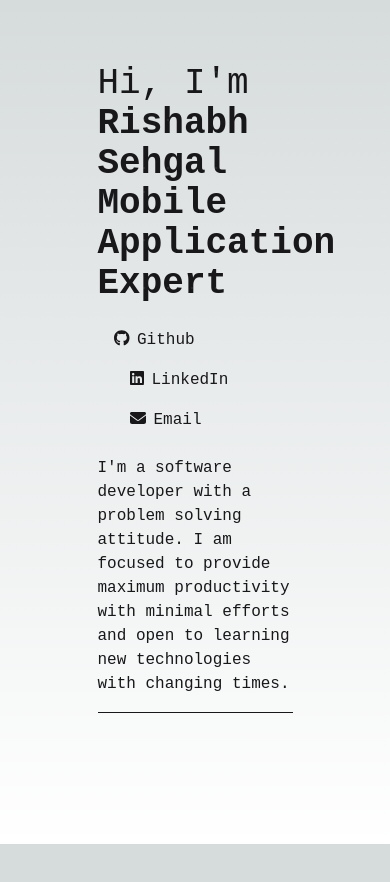
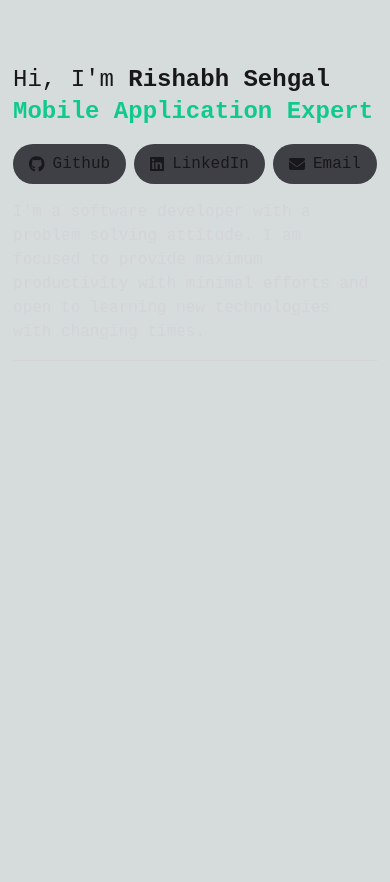
Before and after one commit to sehgalrishabh/sehgalrishabh.github.io, a Next.js app: page / in a window 390 px wide. Shown: the top 882 px of the page. Before the commit the page ends 844 px from the top, so only its background shows below. Built offline with nearby package versions, Linux system fonts and the light colour scheme; a web font is replaced by a local one.

Commit message:
added mobile responsiveness

```diff
--- a/package.json
+++ b/package.json
@@ -14,11 +14,13 @@
     "@fortawesome/free-regular-svg-icons": "^6.5.1",
     "@fortawesome/free-solid-svg-icons": "^6.5.1",
     "@fortawesome/react-fontawesome": "^0.2.0",
+    "lodash": "^4.17.21",
     "next": "14.1.3",
     "react": "^18",
     "react-dom": "^18"
   },
   "devDependencies": {
+    "@types/lodash": "^4.17.0",
     "@types/node": "^20",
     "@types/react": "^18",
     "@types/react-dom": "^18",
--- a/src/app/globals.css
+++ b/src/app/globals.css
@@ -31,15 +31,26 @@ body {
       rgb(var(--background-end-rgb))
     )
     rgb(var(--background-start-rgb));
+  position: relative;
 }
 
 canvas {
-  display: block;
-  position: absolute;
-  top: 0;
-  left: 0;
+  position: fixed;
   width: 100%;
   height: 100%;
+  z-index: -1;
+}
+
+main {
+  height: 200vh;
+  position: absolute;
+  left: 0;
+  right: 0;
+  min-width: 100%;
+  max-width: 100%;
+}
+section {
+  position: relative;
 }
 
 @layer utilities {
--- a/src/app/page.tsx
+++ b/src/app/page.tsx
@@ -4,18 +4,26 @@ import { faEnvelope } from "@fortawesome/free-solid-svg-icons";
 
 const Landing = () => {
   return (
-    <main className="flex min-h-screen flex-col py-16 items-center">
-      <section className="w-1/2">
-        <h1 className="text-4xl">
+    <main className="flex min-h-screen flex-col py-16 items-center px-4 lg:px-0">
+      <section className="lg:w-1/2">
+        <h1 className="text-2xl lg:text-4xl">
           Hi, I&apos;m <b>Rishabh Sehgal</b>
         </h1>
-        <h1 className="text-primary font-black text-4xl">
+        <h1 className="text-primary font-black text-2xl lg:text-4xl">
           Mobile Application Expert
         </h1>
-        <div id="social-buttons" className="mt-4">
+        <div id="social-buttons" className="mt-4 overflow-x-scroll flex">
           <PillButton icon={faGithub} title="Github" />
-          <PillButton className="ms-4" icon={faLinkedin} title="LinkedIn" />
-          <PillButton className="ms-4" icon={faEnvelope} title="Email" />
+          <PillButton
+            className="ms-2 lg:ms-4"
+            icon={faLinkedin}
+            title="LinkedIn"
+          />
+          <PillButton
+            className="ms-2 lg:ms-4"
+            icon={faEnvelope}
+            title="Email"
+          />
         </div>
         <p id="about" className="mt-4 text-white-light">
           I&apos;m a software developer with a problem solving attitude. I am
--- a/src/components/DotGrid.tsx
+++ b/src/components/DotGrid.tsx
@@ -7,12 +7,20 @@ import React, {
   useLayoutEffect,
 } from "react";
 import { Colors } from "../../tailwind.config";
+import { throttle, debounce } from "lodash";
 
 const DotGrid: React.FC = () => {
   const canvasRef = useRef<HTMLCanvasElement>(null);
 
   // Define dot parameters
-  const dotRadius = typeof window !== "undefined" ? window.innerWidth / 8 : 100; // Radius within which dots change color
+  const isPortrait =
+    typeof window !== "undefined"
+      ? window.innerWidth < window.innerHeight
+      : false;
+  const dotRadius =
+    typeof window !== "undefined"
+      ? window.innerWidth / (isPortrait ? 2 : 8)
+      : 100; // Radius within which dots change color
   const inactiveDotColor = Colors["inactive-dots-color"]; // Color for inactive dots
   const activeDotColor = Colors.primary; // Color for updated dots
   const dotSize = 1; // Size of dots
@@ -85,9 +93,13 @@ const DotGrid: React.FC = () => {
     [dotPositions, dotSpacing, dotRadius, activeDotColor]
   );
 
+  // Throttled event listeners
+  const throttledMouseMove = throttle(handleMouseMove, 16); // ~60fps
+  const throttledTouchMove = throttle(handleTouchMove, 16); // ~60fps
+  const debouncedResize = debounce(handleResize, 200); // Resize optimization
+
   // Event listener for mouse movement
-  const handleMouseMove = useCallback(
-    (e: MouseEvent) => {
+  function handleMouseMove(e: MouseEvent) {
     const mouseX = e.clientX;
     const mouseY = e.clientY;
 
@@ -104,25 +116,19 @@ const DotGrid: React.FC = () => {
       setPrevMouseX(mouseX);
       setPrevMouseY(mouseY);
     }
-    },
-    [prevMouseX, prevMouseY, updateColor]
-  );
+  }
 
   // Event listener for touch movement
-  const handleTouchMove = useCallback(
-    (e: TouchEvent) => {
+  function handleTouchMove(e: TouchEvent) {
     e.preventDefault(); // Prevent default touch behavior (like scrolling)
     const touchX = e.touches[0].clientX;
     const touchY = e.touches[0].clientY;
     updateColor(touchX, touchY);
-    },
-    [updateColor]
-  );
+  }
 
   // Event listener for window resize
-  const handleResize = useCallback(() => {
+  function handleResize() {
     const canvas = canvasRef.current;
-    const ctx = canvas!.getContext("2d");
 
     // Update canvas dimensions
     canvas!.width = window.innerWidth;
@@ -139,7 +145,7 @@ const DotGrid: React.FC = () => {
       }
     }
     setDotPositions(newPositions);
-  }, [dotPositions, dotSpacing]);
+  }
 
   useLayoutEffect(() => {
     const canvas = canvasRef.current;
@@ -200,17 +206,16 @@ const DotGrid: React.FC = () => {
   }, []);
 
   useEffect(() => {
-    window.addEventListener("resize", handleResize);
-    const canvas = canvasRef.current;
-    canvas && canvas.addEventListener("mousemove", handleMouseMove);
-    canvas && canvas.addEventListener("touchmove", handleTouchMove);
+    window.addEventListener("resize", debouncedResize);
+    window.addEventListener("mousemove", throttledMouseMove);
+    window.addEventListener("touchmove", throttledTouchMove);
 
     return () => {
-      window.removeEventListener("resize", handleResize);
-      canvas && canvas.removeEventListener("mousemove", handleMouseMove);
-      canvas && canvas.removeEventListener("touchmove", handleTouchMove);
+      window.removeEventListener("resize", debouncedResize);
+      window.removeEventListener("mousemove", throttledMouseMove);
+      window.removeEventListener("touchmove", throttledTouchMove);
     };
-  }, [handleResize, handleMouseMove]);
+  }, [debouncedResize, throttledMouseMove, throttledTouchMove]);
 
   return <canvas ref={canvasRef} />;
 };
--- a/src/components/PillButton.tsx
+++ b/src/components/PillButton.tsx
@@ -12,7 +12,7 @@ const PillButton = ({
 }) => {
   return (
     <button
-      className={`bg-dark-accent hover:bg-primary transition-colors py-2 px-4 rounded-full${
+      className={`flex items-center bg-dark-accent hover:bg-primary transition-colors py-2 px-4 rounded-full${
         className ? " " + className : ""
       }`}
     >
--- a/tailwind.config.ts
+++ b/tailwind.config.ts
@@ -18,11 +18,11 @@ const config: Config = {
   ],
   theme: {
     colors: {
-      primary: "var(--primary)",
-      secondary: "var(--secondary)",
-      "dark-accent": "var(--dark-accent)",
-      "white-light": "var(--white-light)",
-      "inactive-dots-color": "var(--inactive-dots-color)",
+      primary: Colors.primary,
+      secondary: Colors.secondary,
+      "dark-accent": Colors["dark-accent"],
+      "white-light": Colors["white-light"],
+      "inactive-dots-color": Colors["inactive-dots-color"],
     },
     extend: {
       fontFamily: {
```
Also changed, not shown: 1 other file (tests, documents, lock files or other folders). Lines whose indentation alone changed are shown as unchanged.
